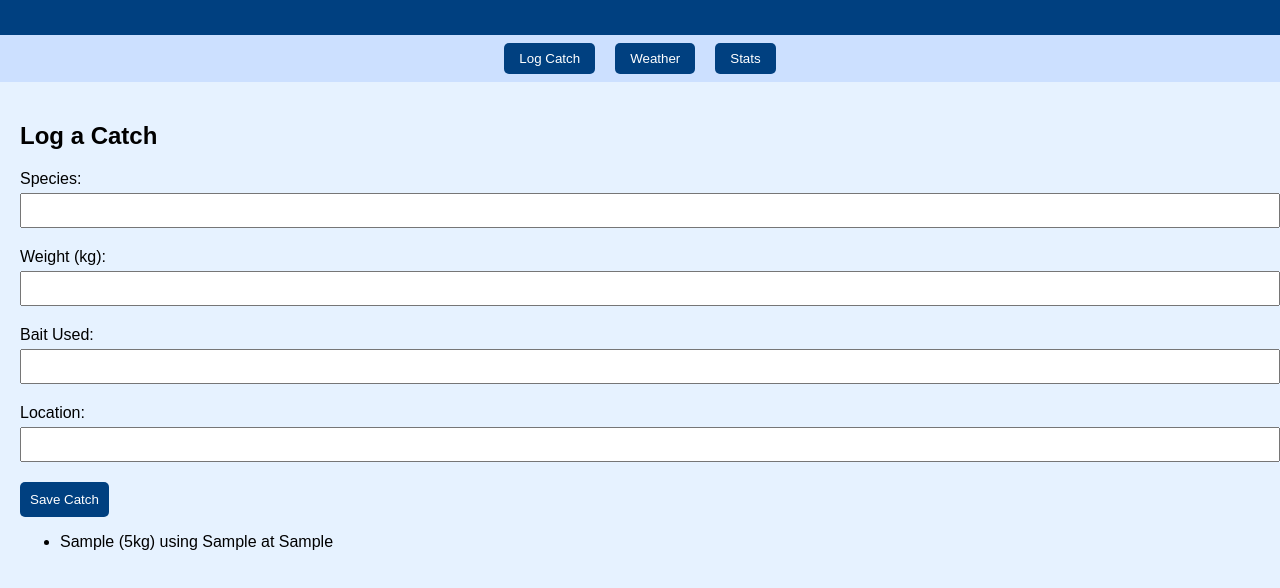
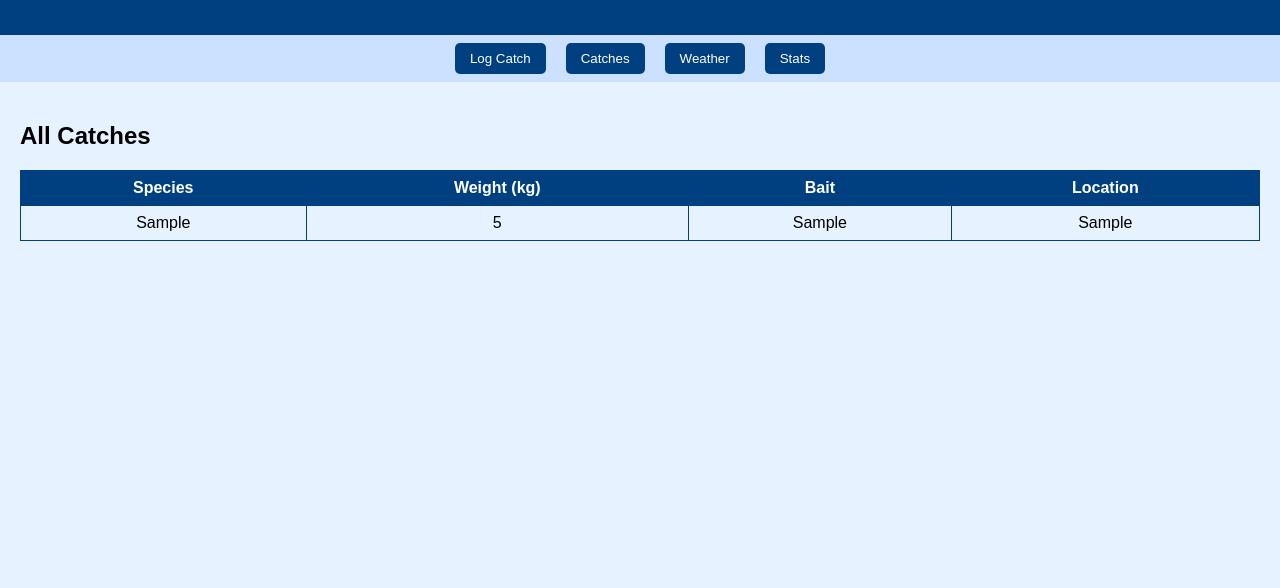
Before and after one commit to FishingHelper/FishingHelper.github.io, a plain HTML site: page index.html in a window 1280 px wide. Both pictures are taken after typing "Sample", "5", "Sample", "Sample" into the empty fields and a click on the button "Save Catch". Shown: the part 78-666 px from the top of the page. Drawn offline with Linux system fonts and the light colour scheme.

Commit message:
Update index.html

```diff
--- a/index.html
+++ b/index.html
@@ -41,7 +41,7 @@
     .hidden {
       display: none;
     }
-    input, select {
+    input {
       padding: 8px;
       margin: 5px 0;
       width: 100%;
@@ -60,6 +60,20 @@
     .save-btn:hover {
       background: #0066cc;
     }
+    table {
+      width: 100%;
+      border-collapse: collapse;
+      margin-top: 15px;
+    }
+    th, td {
+      border: 1px solid #004080;
+      padding: 8px;
+      text-align: center;
+    }
+    th {
+      background: #004080;
+      color: white;
+    }
   </style>
 </head>
 <body>
@@ -70,6 +84,7 @@
 
   <nav>
     <button onclick="showTab('log')">Log Catch</button>
+    <button onclick="showTab('catches')">Catches</button>
     <button onclick="showTab('weather')">Weather</button>
     <button onclick="showTab('stats')">Stats</button>
   </nav>
@@ -95,7 +110,24 @@
         <input type="text" id="location">
       </div>
       <button class="save-btn" onclick="saveCatch()">Save Catch</button>
-      <ul id="catchList"></ul>
+    </div>
+
+    <!-- Catches -->
+    <div id="catches" class="tab hidden">
+      <h2>All Catches</h2>
+      <table id="catchTable">
+        <thead>
+          <tr>
+            <th>Species</th>
+            <th>Weight (kg)</th>
+            <th>Bait</th>
+            <th>Location</th>
+          </tr>
+        </thead>
+        <tbody>
+          <!-- Catches will appear here -->
+        </tbody>
+      </table>
     </div>
 
     <!-- Weather -->
@@ -118,7 +150,7 @@
       document.getElementById(tabId).classList.remove('hidden');
     }
 
-    // Save catch
+    // Save catch into the table
     function saveCatch() {
       const species = document.getElementById('species').value;
       const weight = document.getElementById('weight').value;
@@ -126,15 +158,26 @@
       const location = document.getElementById('location').value;
 
       if (species && weight && bait && location) {
-        const li = document.createElement("li");
-        li.textContent = `${species} (${weight}kg) using ${bait} at ${location}`;
-        document.getElementById("catchList").appendChild(li);
+        const tableBody = document.querySelector("#catchTable tbody");
+        const row = document.createElement("tr");
+
+        row.innerHTML = `
+          <td>${species}</td>
+          <td>${weight}</td>
+          <td>${bait}</td>
+          <td>${location}</td>
+        `;
+
+        tableBody.appendChild(row);
 
         // Clear inputs
         document.getElementById('species').value = "";
         document.getElementById('weight').value = "";
         document.getElementById('bait').value = "";
         document.getElementById('location').value = "";
+
+        // Switch to catches tab automatically
+        showTab('catches');
       } else {
         alert("Please fill in all fields!");
       }
```
